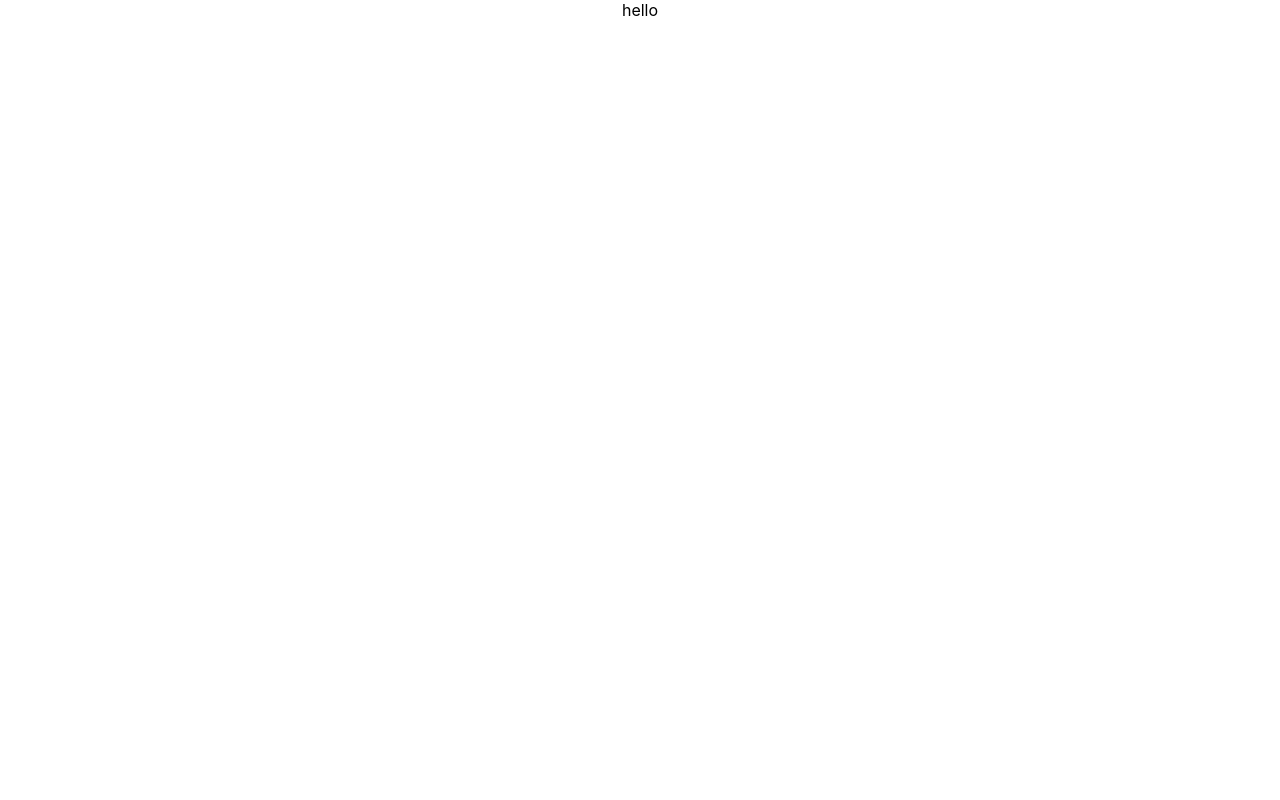
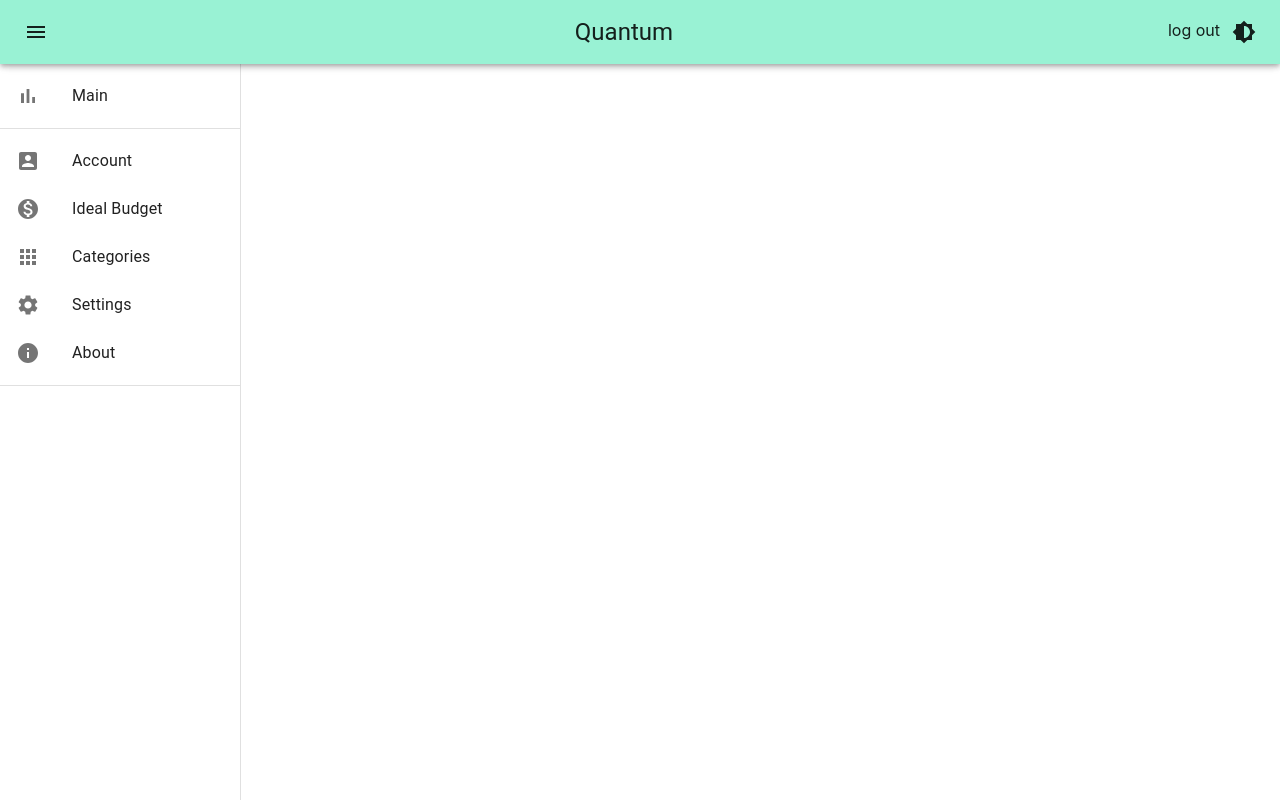
Before and after one commit to a-tovar/Budgeting, a React (Create React App) app in the folder client/: page / in a window 1280 px wide. Built offline with nearby package versions, Linux system fonts and the light colour scheme.

Commit message:
basic title/sidebar layout

```diff
--- a/client/package.json
+++ b/client/package.json
@@ -3,6 +3,8 @@
   "version": "0.1.0",
   "private": true,
   "dependencies": {
+    "@material-ui/core": "^4.10.2",
+    "@material-ui/icons": "^4.9.1",
     "@testing-library/jest-dom": "^4.2.4",
     "@testing-library/react": "^9.5.0",
     "@testing-library/user-event": "^7.2.1",
--- a/client/src/App.js
+++ b/client/src/App.js
@@ -1,8 +1,35 @@
 import React from "react";
+
+import Nav from "./components/navbar/nav";
+
+import { MuiThemeProvider, createMuiTheme } from "@material-ui/core/styles";
+import { Toolbar } from "@material-ui/core";
 import "./App.css";
 
+const theme = createMuiTheme({
+  palette: {
+    // type: "dark",
+    primary: {
+      main: "#99f2d4",
+      dark: "#2f4454",
+    },
+    secondary: {
+      main: "#edf5e1",
+      dark: "#2e151b",
+    },
+  },
+});
+
 function App() {
-  return <div className="App">hello</div>;
+  return (
+    <MuiThemeProvider theme={theme}>
+      <Nav></Nav>
+      <div>
+        <Toolbar />
+        content
+      </div>
+    </MuiThemeProvider>
+  );
 }
 
 export default App;
--- /dev/null
+++ b/client/src/components/navbar/nav.js
@@ -0,0 +1,128 @@
+import React from "react";
+
+import {
+  AppBar,
+  Toolbar,
+  Typography,
+  Button,
+  Drawer,
+  IconButton,
+  List,
+  ListItem,
+  ListItemIcon,
+  ListItemText,
+  Divider,
+} from "@material-ui/core";
+import {
+  Menu,
+  BrightnessMedium,
+  BarChart,
+  AccountBox,
+  MonetizationOn,
+  Apps,
+  Settings,
+  Info,
+} from "@material-ui/icons";
+import { makeStyles } from "@material-ui/core/styles";
+
+const drawerWidth = 240;
+
+const useStyles = makeStyles((theme) => ({
+  root: {
+    display: "flex",
+  },
+  appBar: {
+    zIndex: theme.zIndex.drawer + 1,
+  },
+  toolbar: {
+    justifyContent: "space-between",
+  },
+  title: {
+    marginLeft: "20px",
+  },
+  drawer: {
+    width: drawerWidth,
+    flexShrink: 0,
+  },
+  drawerPaper: {
+    width: drawerWidth,
+  },
+}));
+
+export default function Nav() {
+  const classes = useStyles();
+  return (
+    <>
+      <div className={classes.root}>
+        <AppBar position="fixed" className={classes.appBar}>
+          <Toolbar className={classes.toolbar}>
+            <IconButton color="inherit" aria-label="open drawer" edge="start">
+              <Menu />
+            </IconButton>
+            <Typography variant="h5" className={classes.title}>
+              Quantum
+            </Typography>
+            <div>
+              <span>log out</span>
+              <IconButton color="inherit" aria-label="dark mode" edge="end">
+                <BrightnessMedium />
+              </IconButton>
+            </div>
+          </Toolbar>
+        </AppBar>
+        <Drawer
+          container="true"
+          variant="persistent"
+          anchor="left"
+          open={true}
+          className={classes.drawer}
+          classes={{ paper: classes.drawerPaper }}
+        >
+          <Toolbar />
+          <List>
+            <ListItem button>
+              <ListItemIcon>
+                <BarChart />
+              </ListItemIcon>
+              <ListItemText primary="Main"></ListItemText>
+            </ListItem>
+          </List>
+          <Divider />
+          <List>
+            <ListItem button>
+              <ListItemIcon>
+                <AccountBox />
+              </ListItemIcon>
+              <ListItemText primary="Account"></ListItemText>
+            </ListItem>
+            <ListItem button>
+              <ListItemIcon>
+                <MonetizationOn />
+              </ListItemIcon>
+              <ListItemText primary="Ideal Budget"></ListItemText>
+            </ListItem>
+            <ListItem button>
+              <ListItemIcon>
+                <Apps />
+              </ListItemIcon>
+              <ListItemText primary="Categories"></ListItemText>
+            </ListItem>
+            <ListItem button>
+              <ListItemIcon>
+                <Settings />
+              </ListItemIcon>
+              <ListItemText primary="Settings"></ListItemText>
+            </ListItem>
+            <ListItem button>
+              <ListItemIcon>
+                <Info />
+              </ListItemIcon>
+              <ListItemText primary="About"></ListItemText>
+            </ListItem>
+          </List>
+          <Divider />
+        </Drawer>
+      </div>
+    </>
+  );
+}
--- a/client/src/index.js
+++ b/client/src/index.js
@@ -1,9 +1,10 @@
 import React from "react";
-import ReactDOM from "react-dom";
-import "./index.css";
+import { render } from "react-dom";
 import App from "./App";
 
-ReactDOM.render(
+import "./index.css";
+
+render(
   <React.StrictMode>
     <App />
   </React.StrictMode>,
```
Also changed, not shown: client/public/manifest.json, 1 other file (tests, documents, lock files or other folders).
